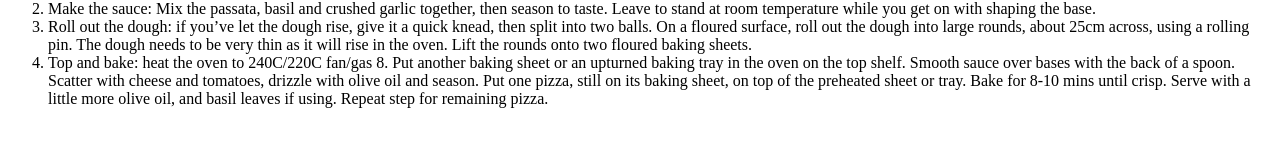
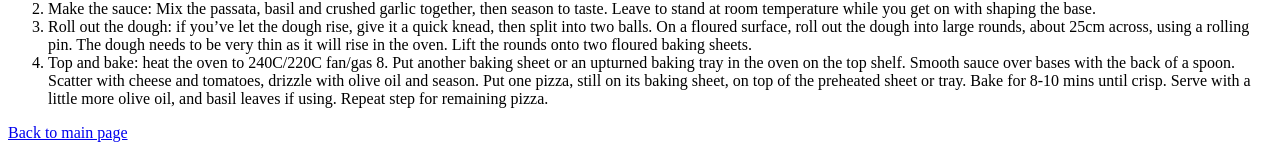
Before and after one commit to MacMedGuru/odin-recipes, a plain HTML site: page recipes/pizza.html in a window 1280 px wide. Shown: the part 1910-2057 px from the top of the page. Before the commit the page ends 2034 px from the top, so only its background shows below. Drawn offline with Linux system fonts and the light colour scheme.

Commit message:
Add index.html

```diff
--- a/recipes/pizza.html
+++ b/recipes/pizza.html
@@ -68,6 +68,6 @@
                     oil, and basil leaves if using. Repeat step for remaining pizza.</li>
             </ol>
 
-
+            <a href="../index.html">Back to main page</a>
     </body>
 </html>
```
Also changed, not shown: index.html (+3 -1 lines), recipes/pasta.html (+1 -1 lines), recipes/sushi.html (+2 -0 lines), 1 other file. Lines whose indentation alone changed are shown as unchanged.
